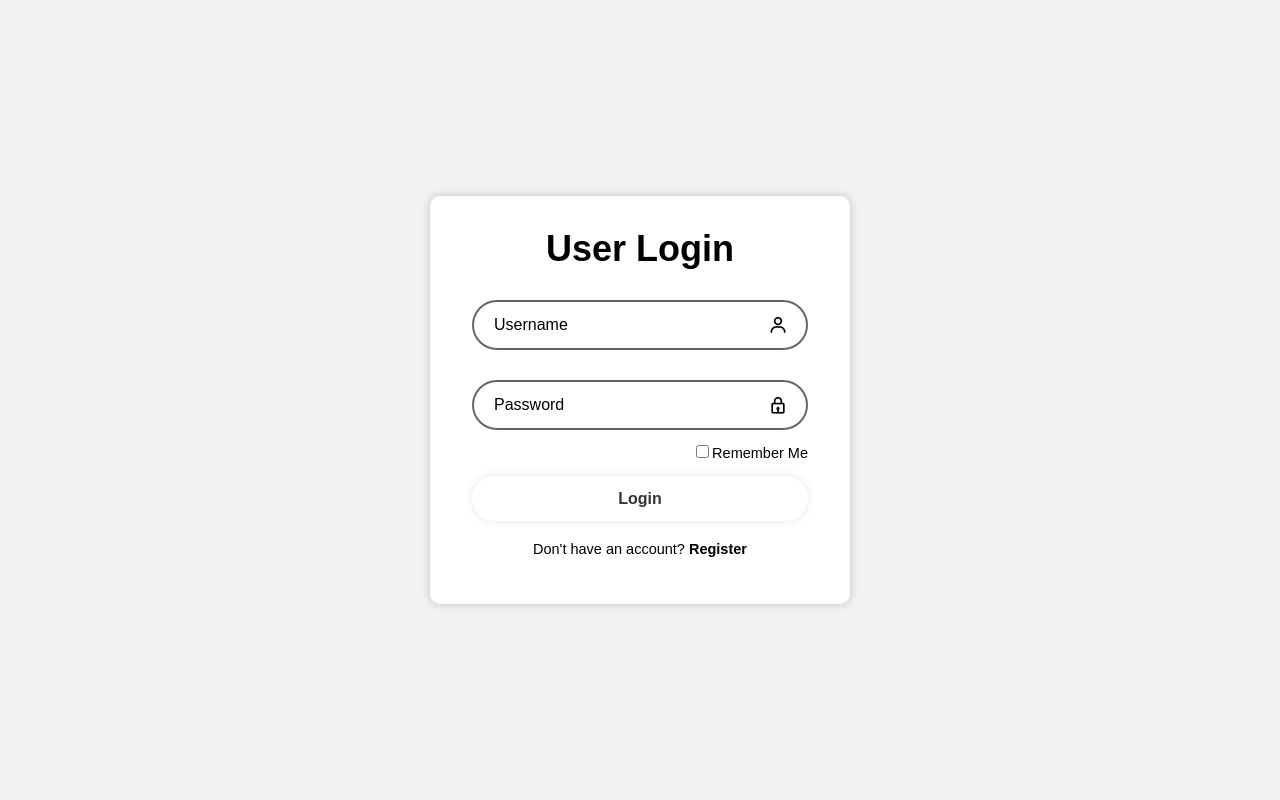
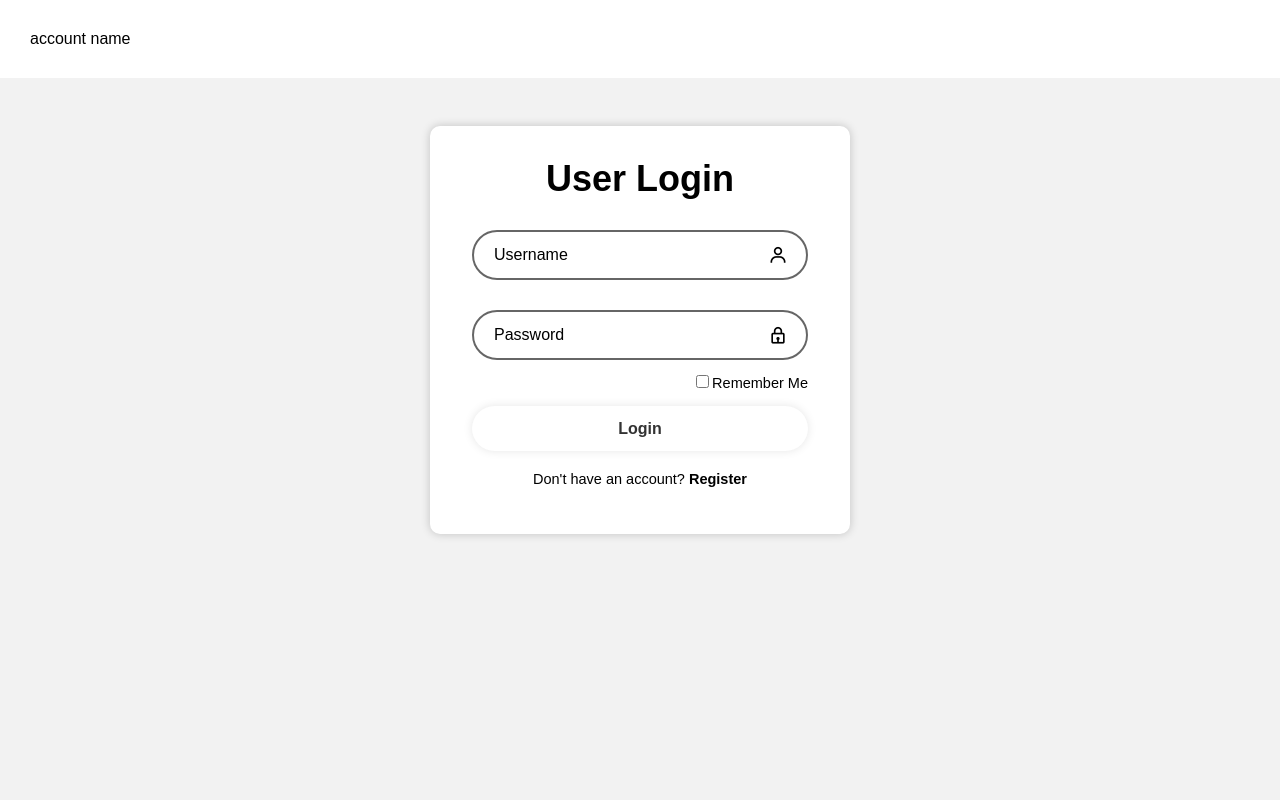
Before and after one commit to moneyworkforme/server-side-assignment, a PHP site: page /login.php in a window 1280 px wide. Run offline with PHP 8.4, Linux system fonts and the light colour scheme.

Commit message:
login init design

```diff
--- a/css/login.css
+++ b/css/login.css
@@ -6,14 +6,39 @@
 }
 
 body {
-    display: flex;
+    color: #000000;
+    /* display: flex;
     justify-content: center;
     align-items: center;
     min-height: 100vh;
+    background-color: aquamarine; */
     background-color: #f2f2f2;
     /* background: url('dark_blue.jpg') no-repeat;
     background-size:cover;
     background-position: center; */
+}
+
+.container{
+    display: flex;
+    flex-direction: column;
+    min-height: 100vh;
+    min-width: 319px;
+    background-color: #f2f2f2;
+}
+
+.header{
+    display: block;
+    background-color: #fff;
+    max-height: 90px;
+    color:#000000;
+    padding: 30px;
+}
+
+.child {
+    display: flex;
+    justify-content: center;
+    align-items: center;
+    padding-top: 48px;
 }
 
 .wrapper {
--- a/login.php
+++ b/login.php
@@ -59,6 +59,11 @@ session_start();
     }
     ?>
 
+    <div class="container">
+        <div class="header">
+            account name
+        </div>
+        <div class="child">
             <div class="wrapper">
                 <form action="" method="post" name="login">
                     <h1>User Login</h1>
@@ -86,6 +91,10 @@ session_start();
                     </div>
                 </form>
             </div>
+        </div>
+
+    </div>
+
 
 </body>
 </html>
```
Lines whose indentation alone changed are shown as unchanged.
